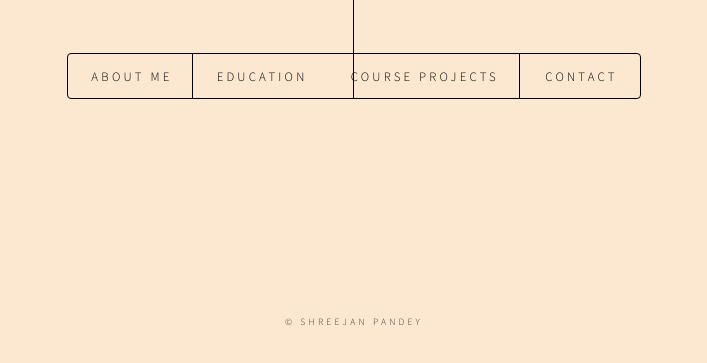
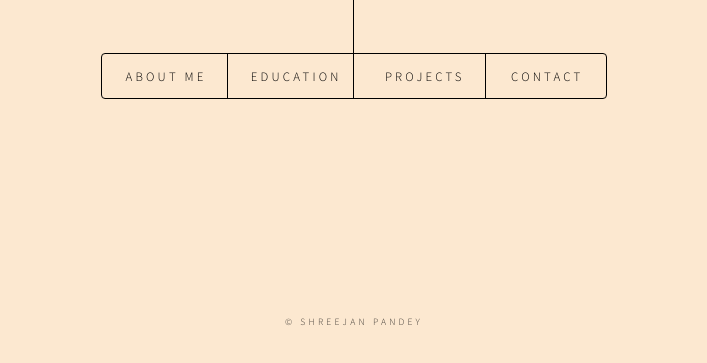
Before and after one commit to NeplayGames/PersonalWebsite, a plain HTML site: page index.html in a window 1280 px wide. Shown: the part 421-784 px from the top of the page, without its empty margins (286-993 px from the left). Drawn offline with Linux system fonts and the light colour scheme.

Commit message:
Update index.html

```diff
--- a/index.html
+++ b/index.html
@@ -22,7 +22,7 @@
                     <li><a href="#intro">About Me</a></li>
                     <li><a href="#knowledge">Education</a></li>
                     <!-- <li><a href="#experience">Experience</a></li> -->
-                    <li><a href="#courses">Course Projects</a></li>
+                    <li><a href="#courses">Projects</a></li>
                     <li><a href="#contact">Contact</a></li>
                 </ul>
             </nav>
```
